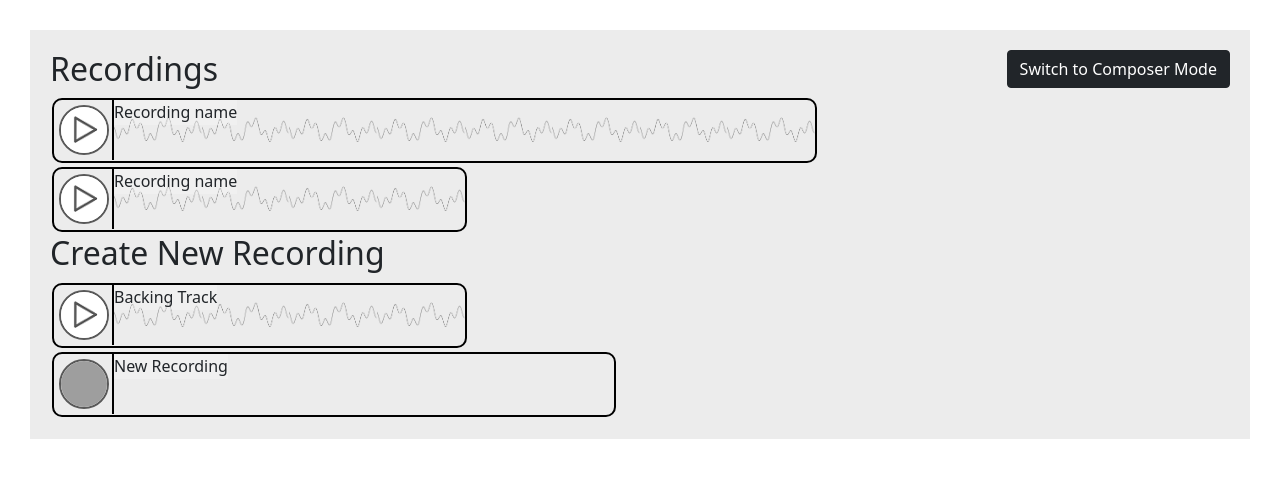
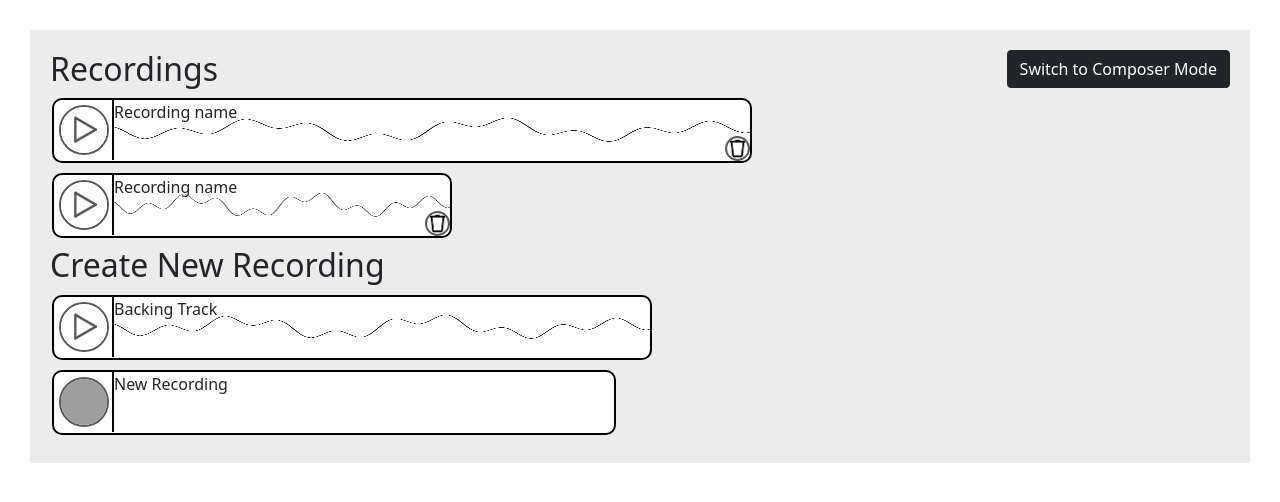
Before and after one commit to atEchoOff/remote-record, a PHP site: page /record.html in a window 1280 px wide. Shown: the part 56-558 px from the top of the page. Run offline with PHP 8.4, Linux system fonts and the light colour scheme; grey boxes are pictures that could not be loaded.

Commit message:
fixed browser resizing issues and added delete button

```diff
--- a/record.html
+++ b/record.html
@@ -42,10 +42,13 @@
             </div>
           </div>
         </div>
+        <div class="recording-section">
           <!-- Recording Box Template -->
-          <div class="recording-box">
+          <div class="recording-box" style="width:700px"> <!-- Note: width will be set by javascript case-by-case once we have actual recordings-->
             <div class="recording-box-panel">
+              <a href="">
                 <img src="PlaySymbol.png" class="circular-button" alt="Play"></img>
+              </a>
             </div>
             <div class="recording-waveform-end">
               <div class="recording-box-label">
@@ -53,21 +56,19 @@
               </div>
               <div class="recording-waveform">
                 <img src="WaveForm.webp"></img>
-                <img src="WaveForm.webp"></img>
-                <img src="WaveForm.webp"></img>
-                <img src="WaveForm.webp"></img>
-                <img src="WaveForm.webp"></img>
-                <img src="WaveForm.webp"></img>
-                <img src="WaveForm.webp"></img>
-                <img src="WaveForm.webp"></img>
               </div>
             </div>
+            <a href="">
+              <img src="delete.png" class="delete-button" alt="Delete"></img>
+            </a>
           </div>
           <div style="clear:both"></div>
           <!-- End of template -->
-          <div class="recording-box">
+          <div class="recording-box"  style="width:400px"> <!--Again, width will be set by javascript-->
             <div class="recording-box-panel">
+              <a href="">
                 <img src="PlaySymbol.png" class="circular-button" alt="Play"></img>
+              </a>
             </div>
             <div class="recording-waveform-end">
               <div class="recording-box-label">
@@ -75,20 +76,24 @@
               </div>
               <div class="recording-waveform">
                 <img src="WaveForm.webp"></img>
-                <img src="WaveForm.webp"></img>
-                <img src="WaveForm.webp"></img>
-                <img src="WaveForm.webp"></img>
+              </div>
+              <a href="">
+                <img src="delete.png" class="delete-button" alt="Delete"></img>
+              </a>
             </div>
           </div>
         </div>
+
           <div style="clear:both"></div>
 
           <h2 class="box-title">Create New Recording</h2>
           <div style="clear:both"></div>
-
-          <div class="recording-box">
+          <div class="recording-section">
+            <div class="recording-box" style="width: 600px"> <!--Again, width will be set by javascript-->
               <div class="recording-box-panel">
+                <a href="">
                   <img src="PlaySymbol.png" class="circular-button" alt="Play"></img>
+                </a>
               </div>
               <div class="recording-waveform-end">
                 <div class="recording-box-label">
@@ -96,16 +101,15 @@
                 </div>
                 <div class="recording-waveform">
                   <img src="WaveForm.webp"></img>
-                <img src="WaveForm.webp"></img>
-                <img src="WaveForm.webp"></img>
-                <img src="WaveForm.webp"></img>
                 </div>
               </div>
             </div>
             <div style="clear:both"></div>
             <div class="recording-box">
               <div class="recording-box-panel">
-              <img src="recording.png" class="circular-button" alt="Play"></img>
+                <a href="">
+                  <img src="recording.png" class="circular-button" alt="Record"></img>
+                </a>
               </div>
               <div class="recording-waveform-end">
                 <div class="recording-box-label">
@@ -116,6 +120,7 @@
                 </div>
               </div>
             </div>
+          </div>
           <div style="clear:both"></div>
       </div>
 
--- a/styles/main.css
+++ b/styles/main.css
@@ -35,6 +35,10 @@ td:first-child, th:first-child {
   padding-right:0;
 }
 
+.recording-section {
+    overflow:auto;
+}
+
 /* CSS for circular buttons, as used in recording boxes for play/record */
 .circular-button {
     border-radius: 50%;
@@ -43,22 +47,30 @@ td:first-child, th:first-child {
     border: 2px solid #595959;
     background-color: white;
 }
+/* Used for the div which makes a recording box */
 .recording-box {
     border: 2px solid black;
     border-radius:10px;
     margin:2px;
-    width: fit-content;
+    display: inline-block;
     height:65px;
-    float:left;
     white-space:nowrap;
+    overflow:auto;
+    position:relative;
+    background-color:white;
 }
+/* Used for the left side of the recording with the play button in it */
 .recording-box-panel{
     border-right: 2px solid black;
     padding: 5px;
     padding-right:20px;
     width: 60px;
     float:left;
+    position:absolute;
+    top:0px;
+    left:0;
 }
+/* Used for the label of the recording on the right side */
 .recording-box-label{
     background-color: rgba(255,255,255,0.2);
     width: fit-content;
@@ -66,29 +78,51 @@ td:first-child, th:first-child {
     float:left;
     position:absolute;
     top:0;
-    left:0;
+    left:60px;
 }
+/* used for the right side of the recording with the label/waveform in it */
 .recording-waveform-end{
-    width:fit-content;
+    width: 100%;
     height: 100%;
     float:left;
     position:relative;
+    display:inline;
+    padding-left:60px;
 }
+/* used for the actual waveform */
 .recording-waveform{
-    width:fit-content;
+    width:100%;
     height: 100%;
     float:left;
+    display:inline;
 }
+/* used for the actual waveform for the new recording box */
 .new-recording-waveform{
     width:fit-content;
     height: 100%;
     float:left;
     width:500px;
 }
+/* Used for the waveform image itself*/
 .recording-waveform img{
     max-height: 54px;
     margin-top:3px;
     margin-bottom:3px;
     float:left;
-    object-fit: cover;
+    display:inline;
+    width:100%;
+    height:54px;
 }
+
+.delete-button{
+    display:inline;
+    float: right;
+    white-space: nowrap;
+    position:absolute;
+    bottom:0;
+    right:0px;
+    border-radius: 50%;
+    width: 25px;
+    height: 25px;
+    border: 2px solid #595959;
+}
```
Also changed, not shown: delete.png (added). Lines whose indentation alone changed are shown as unchanged.
